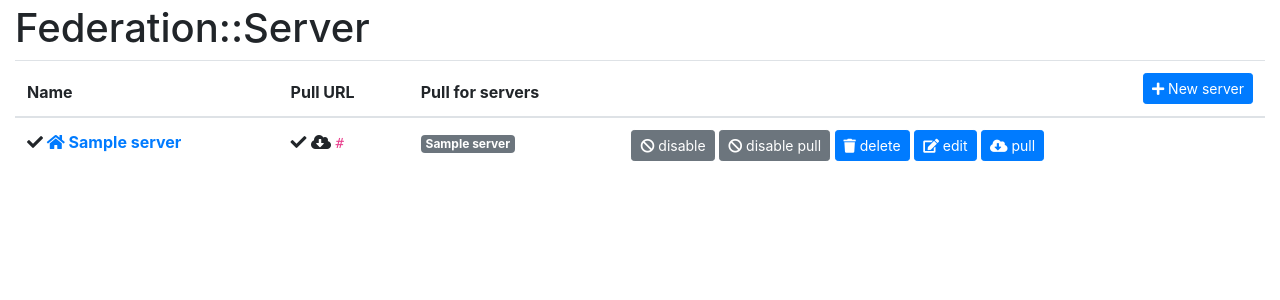
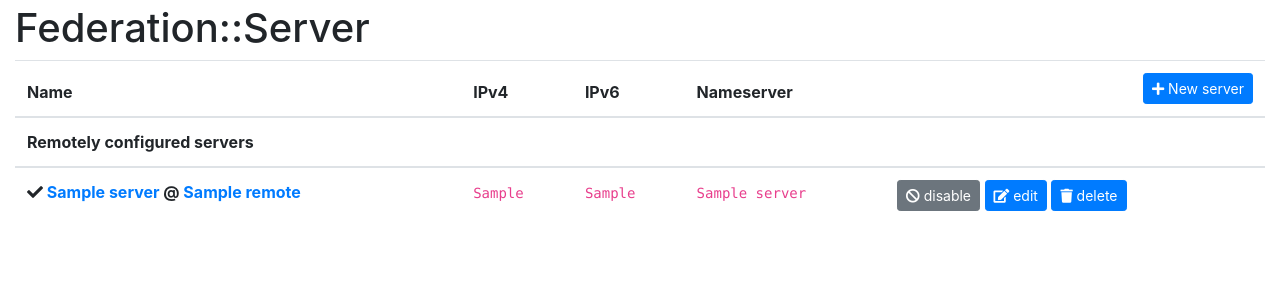
Before and after one commit to nafur/pydnsui, a Django app: page /federation/server in a window 1280 px wide. Shown: the part 56-356 px from the top of the page. Run offline with Django 3.2, Linux system fonts and the light colour scheme; a user stored in the database is signed in; tables that the repository leaves empty hold one stand-in row (values such as "Sample post"); some libraries are stand-ins or nearby versions.

Commit message:
Splitting federation::server into server and remote.

```diff
--- a/federation/models.py
+++ b/federation/models.py
@@ -1,65 +1,77 @@
 from django.conf import settings
 from django.contrib.auth.models import User
 from django.db import models
-from django.db.models import Q
+from django.db.models import F, Q
 from django.urls import reverse
 
 from datetime import datetime
 
+class Remote(models.Model):
+	name = models.CharField(
+		max_length = 255,
+		unique = True,
+		help_text = "Unique identifier for this remote. Maybe the FQDN?",
+	)
+	enabled = models.BooleanField(
+		default = True,
+		verbose_name = "Remote is enabled",
+	)
+	admins = models.ManyToManyField(User,
+		verbose_name = "Admin users",
+		help_text = "Local users that may modify this remote.",
+	)
+	auth_token = models.CharField(
+		max_length = 255,
+		blank = True,
+		unique = True,
+		verbose_name = "Authorization token",
+		help_text = "The token this remote should use for pulling zone information.",
+	)
+	pull_url = models.URLField(
+		blank = True,
+		verbose_name = "Pull URL",
+		help_text = "URL to pull zone information from this remote.",
+	)
+	pull_token = models.CharField(
+		blank = True,
+		max_length = 255,
+		verbose_name = "Pull Token",
+		help_text = "The token used for pulling zone information, should correspond to the authorization token on this remote.",
+	)
+	pull_last = models.DateTimeField(
+		blank = True,
+		null = True,
+		verbose_name = "Last pull",
+		help_text = "Last successful pull from this remote."
+	)
+	def get_absolute_url(self):
+		return reverse('fed:remote-detail', kwargs = {
+			'pk': self.pk,
+		})
+	def is_pull_recent(self):
+		if self.pull_last is None:
+			return False
+		return self.pull_last > datetime.now() - datetime.hour(1)
+
+
 class Server(models.Model):
+	class Meta:
+		ordering = [F('remote').asc(nulls_last = False), 'name']
 	name = models.CharField(
 		max_length = 255,
 		unique = True,
 		help_text = "Unique identifier for this server. Maybe the FQDN?",
 	)
+	remote = models.ForeignKey(
+		Remote,
+		null = True,
+		on_delete = models.CASCADE,
+		verbose_name = "Responsible remote",
+		help_text = "Remote that introduced this server",
+	)
 	enabled = models.BooleanField(
 		default = True,
 		verbose_name = "Server is enabled",
-	)
-	configured_here = models.BooleanField(
-		default = True,
-		verbose_name = "Zones for this server are configured here.",
-		help_text = "Only zones of server configured here are made available to other servers that pull zone information.",
-	)
-	admins = models.ManyToManyField(User,
-		verbose_name = "Admin users",
-		help_text = "Local users that may modify this server.",
-	)
-	auth_token = models.CharField(
-		max_length = 255,
-		blank = True,
-		verbose_name = "Authorization token",
-		help_text = "The token this server should use for pulling zone information.",
-	)
-	pull_enabled = models.BooleanField(
-		default = True,
-		verbose_name = "Pull is enabled",
-		help_text = "Whether we attempt to pull zone information from this server.",
-	)
-	pull_url = models.URLField(
-		blank = True,
-		verbose_name = "Pull URL",
-		help_text = "URL to pull zone information from this server.",
-	)
-	pull_token = models.CharField(
-		blank = True,
-		max_length = 255,
-		verbose_name = "Pull Token",
-		help_text = "The token used for pulling zone information, should correspond to the authorization token on the other server.",
-	)
-	pull_servers = models.ManyToManyField(
-		'self',
-		blank = True,
-		symmetrical = False,
-		verbose_name = "Servers to pull",
-		related_name = "servers",
-		help_text = "The servers whose information we pull from this server. Should correspond to what this server considers as \"configured here\".",
-	)
-	pull_last = models.DateTimeField(
-		blank = True,
-		null = True,
-		verbose_name = "Last pull",
-		help_text = "Last successful pull from this server"
 	)
 	ipv4 = models.GenericIPAddressField(
 		protocol = 'IPv4',
@@ -85,14 +97,6 @@ class Server(models.Model):
 		})
 	def is_this_server(self):
 		return settings.SERVER_NAME == self.name
-	def is_push_recent(self):
-		if self.last_push is None:
-			return False
-		return self.last_push > datetime.now() - datetime.hour(1)
-	def is_receive_recent(self):
-		if self.last_received is None:
-			return False
-		return self.last_received > datetime.now() - datetime.hour(1)
 	@staticmethod
 	def get_this_server():
 		return Server.objects.get(name = settings.SERVER_NAME)
--- a/federation/templates/federation/server_list.html
+++ b/federation/templates/federation/server_list.html
@@ -1,7 +1,7 @@
 {% extends "base.html" %}
 
 {% load fontawesome_5 %}
-{% load helpers %}
+{% load server_list %}
 
 {% block content %}
 <h1>Federation::Server</h1>
@@ -10,40 +10,24 @@
 	<thead>
 		<tr>
 			<th>Name</th>
-			<th>Pull URL</th>
-			<th>Pull for servers</th>
+			<th>IPv4</th>
+			<th>IPv6</th>
+			<th>Nameserver</th>
 			<th><a class="btn btn-sm btn-primary float-right" href="{% url 'fed:server-create' %}">{% fa5_icon 'plus' %} New server</a></th>
 		</tr>
 	</thead>
 {% for server in object_list %}
-	<tr{% if not server.enabled %} class="table-secondary"{% endif %}>
-		<th>{% enabled_icon server %} <a href="{{ server.get_absolute_url }}">{% if server.configured_here %}{% fa5_icon 'home' %}{% endif %} {{ server.name }}</a></th>
-		<td {% if not server.pull_enabled %}class="table-secondary"{% endif %}>
-			{% enabled_icon server 'pull_enabled' %}
-			{% if server.is_pull_recent %}
-				{% fa5_icon 'cloud-download-alt' color='green' %}
-			{% else %}
-				{% fa5_icon 'cloud-download-alt' color='red' %}
-			{% endif %}
-			<code>{{ server.pull_url }}</code>
-		</td>
-		<td>{% for s in server.pull_servers.all %}<span class="badge badge-secondary">{{ s.name}}</span> {% endfor %}</td>
-		<td>
-			{% if server.enabled %}
-				<a class="btn btn-sm btn-secondary" href="{% url 'fed:server-disable' server.pk %}">{% fa5_icon 'ban' %} disable</a>
-			{% else %}
-				<a class="btn btn-sm btn-primary" href="{% url 'fed:server-enable' server.pk %}">{% fa5_icon 'check' %} enable</a>
-			{% endif %}
-			{% if server.pull_enabled %}
-				<a class="btn btn-sm btn-secondary" href="{% url 'fed:server-disable-pull' server.pk %}">{% fa5_icon 'ban' %} disable pull</a>
-			{% else %}
-				<a class="btn btn-sm btn-primary" href="{% url 'fed:server-enable-pull' server.pk %}">{% fa5_icon 'check' %} enable pull</a>
-			{% endif %}
-			<a class="btn btn-sm btn-primary" href="{% url 'fed:server-delete' server.pk %}">{% fa5_icon 'trash' %} delete</a>
-			<a class="btn btn-sm btn-primary" href="{% url 'fed:server-edit' server.pk %}">{% fa5_icon 'edit' %} edit</a>
-			<a class="btn btn-sm btn-primary" href="{% url 'fed:server-pull' server.pk %}">{% fa5_icon 'cloud-download-alt' %} pull</a>
-		</td>
-	</tr>
+	{% server_row server True %}
+{% endfor %}
+	<thead>
+		<tr>
+			<th colspan="5">
+				Remotely configured servers
+			</th>
+		</tr>
+	</thead>
+{% for server in object_list %}
+	{% server_row server False %}
 {% endfor %}
 </table>
 
--- /dev/null
+++ b/federation/templatetags/server_list.py
@@ -0,0 +1,36 @@
+import datetime
+from django import template
+
+register = template.Library()
+
+@register.simple_tag
+def server_row(server, only_local = None):
+	if only_local is True and server.remote is not None:
+		return ""
+	if only_local is False and server.remote is None:
+		return ""
+	s = """
+	<tr{% if not server.enabled %} class="table-secondary"{% endif %}>
+		<th>
+			{% enabled_icon server %}
+			{% if server.remote %}
+			<a href="{{ server.get_absolute_url }}"> {{ server.name }}</a> @ <a href="{{ server.remote.get_absolute_url }}">{{ server.remote.name }}</a>
+			{% else %}
+				{% fa5_icon 'home' %} <a href="{{ server.get_absolute_url }}"> {{ server.name }}</a>
+			{% endif %}
+		</th>
+		<td><code>{{ server.ipv4 }}</code></td>
+		<td><code>{{ server.ipv6 }}</code></td>
+		<td><code>{{ server.nameserver }}</code></td>
+		<td>
+			{% if server.enabled %}
+				<a class="btn btn-sm btn-secondary" href="{% url 'fed:server-disable' server.pk %}">{% fa5_icon 'ban' %} disable</a>
+			{% else %}
+				<a class="btn btn-sm btn-primary" href="{% url 'fed:server-enable' server.pk %}">{% fa5_icon 'check' %} enable</a>
+			{% endif %}
+			<a class="btn btn-sm btn-primary" href="{% url 'fed:server-edit' server.pk %}">{% fa5_icon 'edit' %} edit</a>
+			<a class="btn btn-sm btn-primary" href="{% url 'fed:server-delete' server.pk %}">{% fa5_icon 'trash' %} delete</a>
+		</td>
+	</tr>
+	"""
+	return template.Template("{% load fontawesome_5 %}{% load helpers %}" + s).render(template.Context({'server': server}))
--- a/federation/urls.py
+++ b/federation/urls.py
@@ -7,6 +7,71 @@ from . import models, views
 
 app_name = 'fed'
 urlpatterns = [
+	path('remotes',
+		login_required(
+			ListView.as_view(model = models.Remote)
+		),
+		name = 'remote-list',
+	),
+	path('remotes/create',
+		login_required(
+			CrispyCreateView.as_view(
+				model = models.Remote,
+				fields = [ 'name', 'enabled', 'admins', 'auth_token', 'pull_url', 'pull_token'],
+				form_submit_text = 'Submit',
+			)
+		),
+		name = 'remote-create',
+	),
+	path('remotes/<int:pk>',
+		login_required(
+			DetailView.as_view(model = models.Remote)
+		),
+		name = 'remote-detail',
+	),
+	path('remotes/<int:pk>/edit',
+		login_required(
+			CrispyUpdateView.as_view(
+				model = models.Remote,
+				fields = [ 'name', 'enabled', 'admins', 'auth_token', 'pull_url', 'pull_token'],
+				form_submit_text = 'Submit',
+			)
+		),
+		name = 'remote-edit',
+	),
+	path('remotes/<int:pk>/delete',
+		login_required(
+			CrispyDeleteView.as_view(
+				model = models.Remote,
+				success_url = reverse_lazy('fed:remote-list'),
+			)
+		),
+		name = 'remote-delete',
+	),
+	path('remotes/<int:pk>/disable',
+		login_required(
+			DisableView.as_view(
+				model = models.Remote,
+				redirect_url = reverse_lazy('fed:remote-list')
+			)
+		),
+		name = 'remote-disable',
+	),
+	path('remotes/<int:pk>/enable',
+		login_required(
+			EnableView.as_view(
+				model = models.Remote,
+				redirect_url = reverse_lazy('fed:remote-list')
+			)
+		),
+		name = 'remote-enable',
+	),
+	path('remotes/<int:pk>/pull',
+		login_required(
+			views.PullManualView.as_view()
+		),
+		name = 'remote-pull',
+	),
 	path('server',
 		login_required(
 			ListView.as_view(model = models.Server)
@@ -17,7 +82,7 @@ urlpatterns = [
 		login_required(
 			CrispyCreateView.as_view(
 				model = models.Server,
-				fields = [ 'name', 'enabled', 'configured_here', 'admins', 'auth_token', 'pull_url', 'pull_enabled', 'pull_token', 'pull_servers', 'ipv4', 'ipv6', 'nameserver'],
+				fields = [ 'name', 'enabled', 'ipv4', 'ipv6', 'nameserver'],
 				form_submit_text = 'Submit',
 			)
 		),
@@ -33,7 +98,7 @@ urlpatterns = [
 		login_required(
 			CrispyUpdateView.as_view(
 				model = models.Server,
-				fields = [ 'name', 'enabled', 'configured_here', 'admins', 'auth_token', 'pull_url', 'pull_enabled', 'pull_token', 'pull_servers', 'ipv4', 'ipv6', 'nameserver'],
+				fields = [ 'name', 'enabled', 'ipv4', 'ipv6', 'nameserver'],
 				form_submit_text = 'Submit',
 			)
 		),
--- a/templates/base.html
+++ b/templates/base.html
@@ -22,6 +22,7 @@
 						<li class="nav-item dropdown">
 							<a class="nav-link active dropdown-toggle" id="dropdown-federation" data-toggle="dropdown" href="#" role="button" aria-haspopup="true" aria-expanded="false">{% fa5_icon 'cloud' %} Federation</a>
 							<div class="dropdown-menu" aria-labelledby="dropdown-federation">
+								<a class="dropdown-item" href="{% url 'fed:remote-list' %}">Remotes</a>
 								<a class="dropdown-item" href="{% url 'fed:server-list' %}">Server</a>
 								<a class="dropdown-item" href="{% url 'fed:zone-list' %}">Zones</a>
 							</div>
```
Also changed, not shown: federation/templates/federation/remote_confirm_delete.html (added, +23 -0 lines), federation/templates/federation/remote_detail.html (added, +29 -0 lines), federation/templates/federation/remote_list.html (+10 -4 lines), federation/templates/federation/server_detail.html (+9 -15 lines), federation/views.py (+17 -17 lines), federation/migrations/0018_auto_20200403_1406.py (added), federation/migrations/0019_auto_20200403_1518.py (added), federation/migrations/0020_auto_20200403_1522.py (added), federation/templatetags/__init__.py (added).
